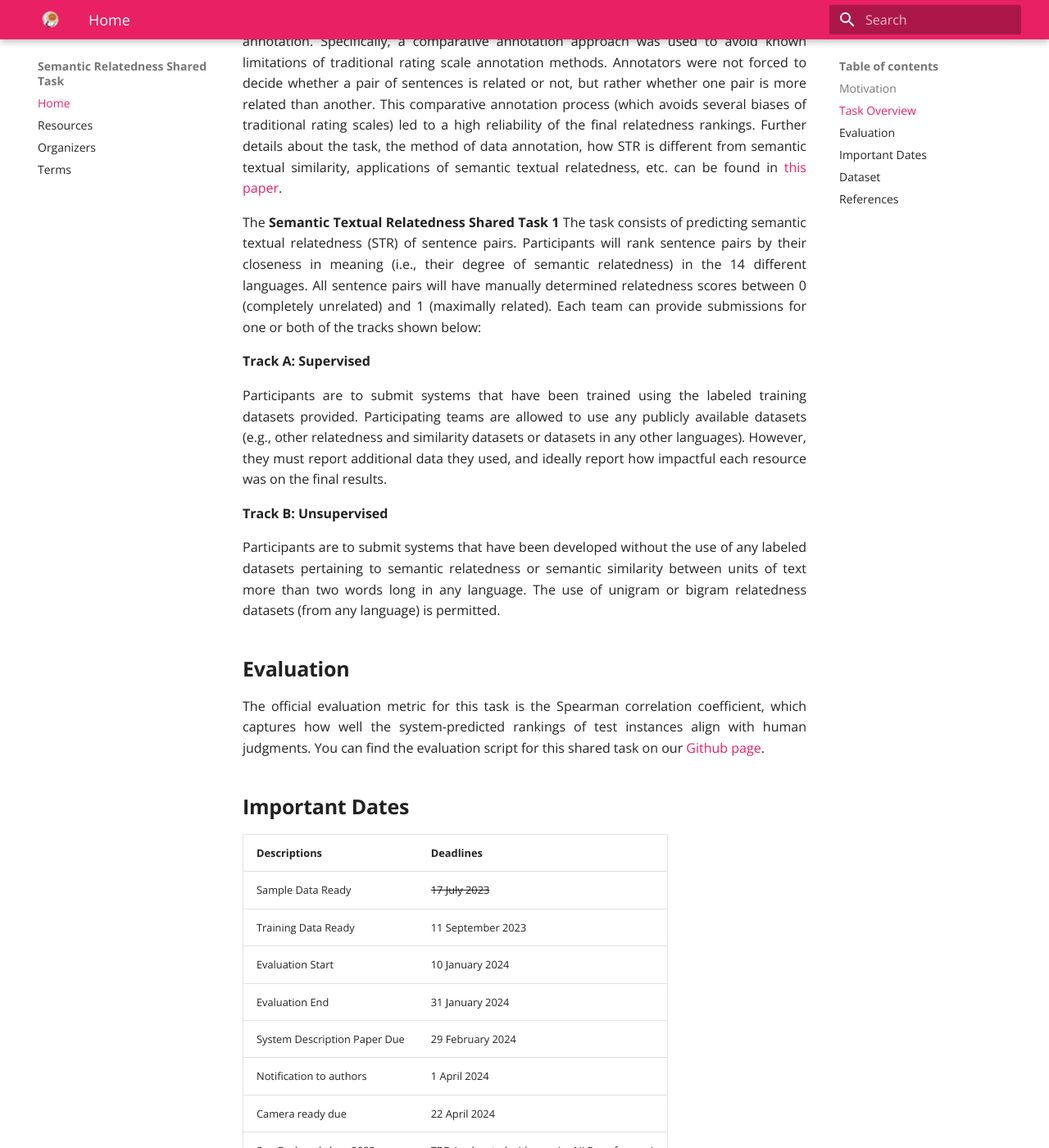
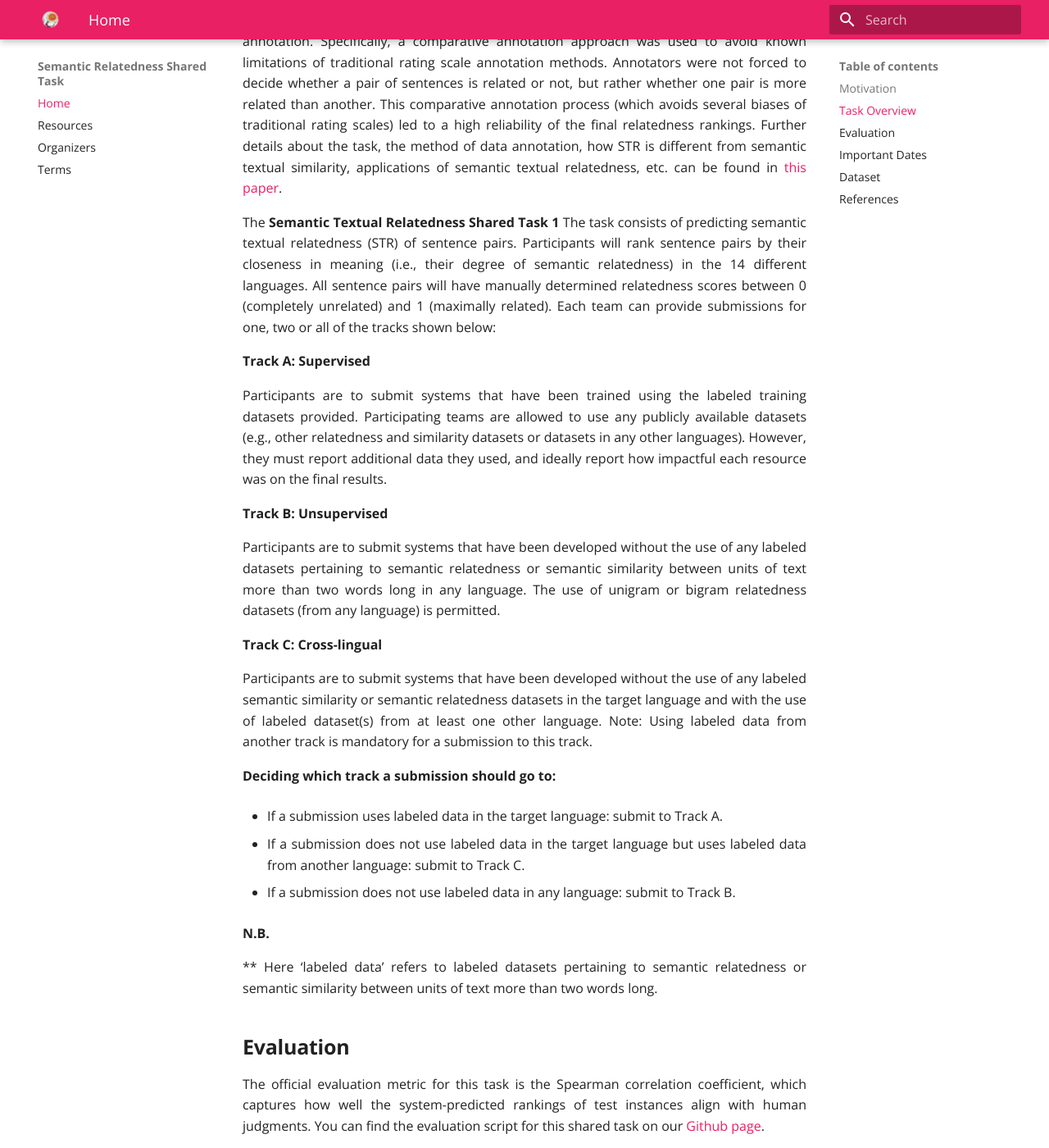
Before and after one commit to semantic-textual-relatedness/semantic-textual-relatedness.github.io, an MkDocs documentation site: the page built from docs/index.md, in a window 1280 px wide and 1400 px high, scrolled down 1207 px. Shown: the whole window at 82% size. Built offline with MkDocs 1.6.1 and Material for MkDocs 9.7.7, drawn with Linux system fonts in a browser that asks for light colours.

Commit message:
Update index.md

```diff
--- a/docs/index.md
+++ b/docs/index.md
@@ -58,7 +58,8 @@ Further details about the task, the method of data annotation, how STR is differ
 </p>
 
 <p>The <strong> Semantic Textual Relatedness Shared Task 1</strong>
-The task consists of predicting semantic textual relatedness (STR) of sentence pairs. Participants will rank sentence pairs by their closeness in meaning (i.e., their degree of semantic relatedness) in the 14 different languages. All sentence pairs will have manually determined relatedness scores between 0 (completely unrelated) and 1 (maximally related). Each team can provide submissions for one or both of the tracks shown below:
+The task consists of predicting semantic textual relatedness (STR) of sentence pairs. Participants will rank sentence pairs by their closeness in meaning (i.e., their degree of semantic relatedness) in the 14 different languages. All sentence pairs will have manually determined relatedness scores between 0 (completely unrelated) and 1 (maximally related). Each team can provide submissions for one, two or all of the tracks shown below:
+
 </p>
 
 <p><strong>Track A: Supervised</strong></p>
@@ -70,7 +71,23 @@ The task consists of predicting semantic textual relatedness (STR) of sentence p
 <p><strong>Track B: Unsupervised</strong></p>
 
 <p> Participants are to submit systems that have been developed without the use of any labeled datasets pertaining to semantic relatedness or semantic similarity between units of text more than two words long in any language. The use of unigram or bigram relatedness datasets (from any language) is permitted.
- </p>
+</p>
+
+<p><strong>Track C: Cross-lingual</strong></p>
+<p>Participants are to submit systems that have been developed without the use of any labeled semantic similarity or semantic relatedness datasets in the target language and with the use of labeled dataset(s) from at least one other language.  Note: Using labeled data from another track is mandatory for a submission to this track.
+</p>
+
+<p><strong>Deciding which track a submission should go to:</strong></p>
+
+- If a submission uses labeled data in the target language: submit to Track A.
+
+- If a submission does not use labeled data in the target language but uses labeled data from another language: submit to Track C.
+
+- If a submission does not use labeled data in any language: submit to Track B.
+
+<p><strong>N.B.</strong></p>
+
+<p>** Here ‘labeled data’ refers to labeled datasets pertaining to semantic relatedness or semantic similarity between units of text more than two words long. </p>
 
 ## **Evaluation**
 
```
